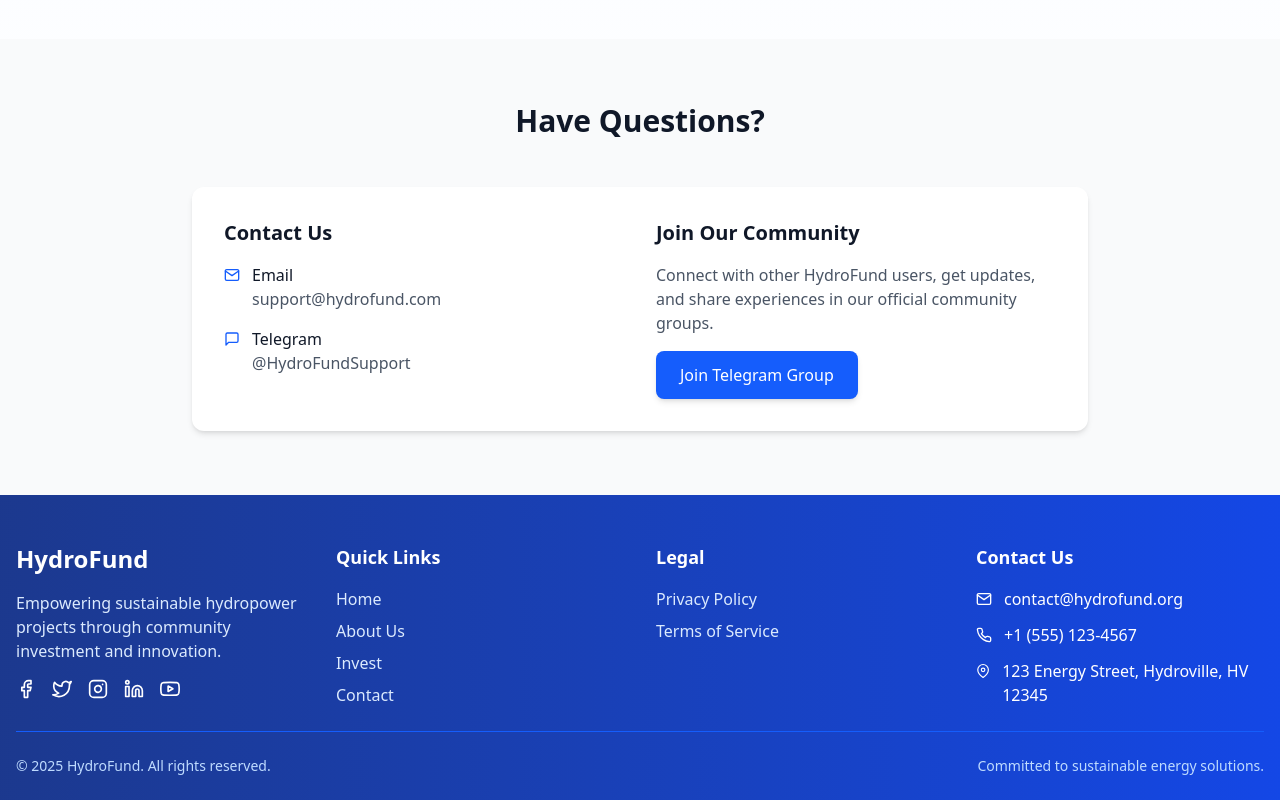
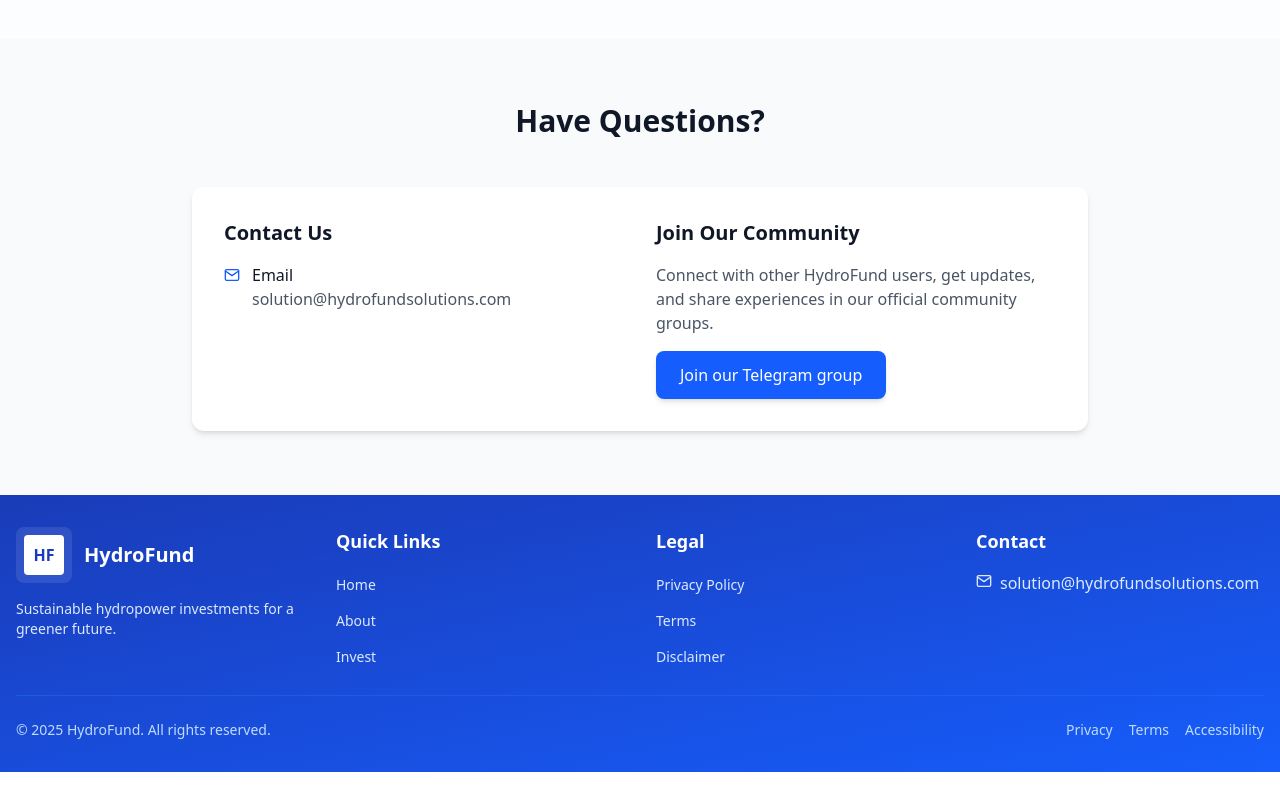
Before and after one commit to Pe-te-r/hydro-fund-frontend, a React (Vite) app: page / in a window 1280 px wide. Shown: the part 2383-3183 px from the top of the page. After the commit the page ends 3155 px from the top, so only its background shows below. Built offline with nearby package versions, Linux system fonts and the light colour scheme.

Commit message:
more changes;

```diff
--- a/src/components/ChartWrapper.tsx
+++ b/src/components/ChartWrapper.tsx
@@ -1,46 +1,46 @@
-// components/ChartWrapper.tsx
-import { forwardRef } from 'react';
-import {
-    Chart as ChartJS,
-    ChartData,
-    ChartOptions,
-    ChartComponent
-} from 'chart.js';
-import { Line, Bar, Pie, Doughnut } from 'react-chartjs-2';
+// // components/ChartWrapper.tsx
+// import { forwardRef } from 'react';
+// import {
+//     Chart as ChartJS,
+//     ChartData,
+//     ChartOptions,
+//     ChartComponent
+// } from 'chart.js';
+// import { Line, Bar, Pie, Doughnut } from 'react-chartjs-2';
 
-type ChartTypeKey = 'line' | 'bar' | 'pie' | 'doughnut';
+// type ChartTypeKey = 'line' | 'bar' | 'pie' | 'doughnut';
 
-interface ChartWrapperProps {
-    type: ChartTypeKey;
-    data: ChartData;
-    options?: ChartOptions;
-    className?: string;
-}
+// interface ChartWrapperProps {
+//     type: ChartTypeKey;
+//     data: ChartData;
+//     options?: ChartOptions;
+//     className?: string;
+// }
 
-const chartComponents: Record<ChartTypeKey, ChartComponent> = {
-    line: Line,
-    bar: Bar,
-    pie: Pie,
-    doughnut: Doughnut
-};
+// const chartComponents: Record<ChartTypeKey, ChartComponent> = {
+//     line: Line,
+//     bar: Bar,
+//     pie: Pie,
+//     doughnut: Doughnut
+// };
 
-const ChartWrapper = forwardRef<ChartJS, ChartWrapperProps>(
-    ({ type, data, options = {}, className }, ref) => {
-        const ChartComponent = chartComponents[type];
+// const ChartWrapper = forwardRef<ChartJS, ChartWrapperProps>(
+//     ({ type, data, options = {}, className }, ref) => {
+//         const ChartComponent = chartComponents[type];
 
-        return (
-            <div className={className}>
-                <ChartComponent
-                    ref={ref}
-                    type={type}
-                    data={data}
-                    options={options}
-                />
-            </div>
-        );
-    }
-);
+//         return (
+//             <div className={className}>
+//                 <ChartComponent
+//                     ref={ref}
+//                     type={type}
+//                     data={data}
+//                     options={options}
+//                 />
+//             </div>
+//         );
+//     }
+// );
 
-ChartWrapper.displayName = 'ChartWrapper';
+// ChartWrapper.displayName = 'ChartWrapper';
 
-export default ChartWrapper;
+// export default ChartWrapper;
--- a/src/components/Footer.tsx
+++ b/src/components/Footer.tsx
@@ -1,120 +1,112 @@
 import React from 'react';
-import { FiFacebook, FiTwitter, FiInstagram, FiLinkedin, FiYoutube, FiMail, FiPhone, FiMapPin } from 'react-icons/fi';
+import { FiMail, FiChevronDown } from 'react-icons/fi';
 import { Link } from 'react-router-dom';
 
-const Footer = () => {
+interface FooterLink {
+    name: string;
+    url: string;
+}
+
+interface ContactItem {
+    name: string;
+    icon: React.ReactNode;
+    url:string
+}
+
+const Footer: React.FC = () => {
     const currentYear = new Date().getFullYear();
+    const [expandedSection, setExpandedSection] = React.useState<string | null>(null);
 
-    const quickLinks = [
+    const toggleSection = (section: string) => {
+        setExpandedSection(expandedSection === section ? null : section);
+    };
+
+    const quickLinks: FooterLink[] = [
         { name: 'Home', url: '/' },
-        { name: 'About Us', url: '/about' },
+        { name: 'About', url: '/about' },
         { name: 'Invest', url: '/investments' },
-        { name: 'Contact', url: '/contact' },
     ];
 
-    const legalLinks = [
+    const legalLinks: FooterLink[] = [
         { name: 'Privacy Policy', url: '/privacy' },
-        { name: 'Terms of Service', url: '/terms' },
+        { name: 'Terms', url: '/terms' },
+        { name: 'Disclaimer', url: '/disclaimer' },
     ];
 
-    const socialLinks = [
-        { icon: <FiFacebook />, url: 'https://facebook.com/hydrofund' },
-        { icon: <FiTwitter />, url: 'https://twitter.com/hydrofund' },
-        { icon: <FiInstagram />, url: 'https://instagram.com/hydrofund' },
-        { icon: <FiLinkedin />, url: 'https://linkedin.com/company/hydrofund' },
-        { icon: <FiYoutube />, url: 'https://youtube.com/hydrofund' },
+    const contactItems: ContactItem[] = [
+        { name: 'solution@hydrofundsolutions.com', icon: <FiMail />, url:'' },
     ];
 
     return (
-        <footer className="bg-gradient-to-r from-blue-900 to-blue-700 text-white pt-12 pb-6">
-            <div className="container mx-auto px-4">
-                <div className="grid grid-cols-1 md:grid-cols-2 lg:grid-cols-4 gap-8">
-                    {/* Logo and Description */}
-                    <div className="lg:col-span-1">
-                        <h2 className="text-2xl font-bold mb-4">HydroFund</h2>
-                        <p className="text-blue-100 mb-4">
-                            Empowering sustainable hydropower projects through community investment and innovation.
+        <footer className="bg-gradient-to-br from-blue-800 to-blue-600 text-white">
+            <div className="container mx-auto px-4 py-8">
+                <div className="grid grid-cols-1 md:grid-cols-4 gap-8">
+                    {/* Brand Column */}
+                    <div className="md:col-span-1">
+                        <div className="flex items-center mb-4">
+                            <div className="bg-white/10 p-2 rounded-lg mr-3">
+                                <div className="w-10 h-10 bg-white rounded flex items-center justify-center text-blue-800 font-bold">HF</div>
+                            </div>
+                            <h2 className="text-xl font-bold">HydroFund</h2>
+                        </div>
+                        <p className="text-blue-100 text-sm mb-4">
+                            Sustainable hydropower investments for a greener future.
                         </p>
-                        <div className="flex space-x-4">
-                            {socialLinks.map((social, index) => (
-                                <Link
-                                    key={index}
-                                    to={social.url}
-                                    // target="_blank"
-                                    rel="noopener noreferrer"
-                                    className="text-white hover:text-blue-300 transition-colors duration-300 text-xl"
-                                >
-                                    {social.icon}
-                                </Link>
-                            ))}
-                        </div>
                     </div>
 
-                    {/* Quick Links */}
-                    <div>
-                        <h3 className="text-lg font-semibold mb-4">Quick Links</h3>
-                        <ul className="space-y-2">
-                            {quickLinks.map((link, index) => (
+                    {/* Collapsible Sections */}
+                    {[
+                        { title: 'Quick Links', items: quickLinks, id: 'quick' },
+                        { title: 'Legal', items: legalLinks, id: 'legal' },
+                        { title: 'Contact', items: contactItems, id: 'contact' }
+                    ].map((section) => (
+                        <div key={section.id} className="md:col-span-1">
+                            <button
+                                className="md:hidden w-full flex justify-between items-center py-2 text-left"
+                                onClick={() => toggleSection(section.id)}
+                                aria-expanded={expandedSection === section.id}
+                            >
+                                <h3 className="text-lg font-semibold">{section.title}</h3>
+                                <FiChevronDown className={`transition-transform ${expandedSection === section.id ? 'rotate-180' : ''}`} />
+                            </button>
+
+                            <h3 className="hidden md:block text-lg font-semibold mb-4">{section.title}</h3>
+
+                            <ul className={`${expandedSection === section.id ? 'block' : 'hidden'} md:block space-y-2`}>
+                                {section.items.map((item, index) => (
                                     <li key={index}>
+                                       {section.id === 'contact' ? (
+                                           <div className="flex items-start text-blue-100 hover:text-white transition-colors">
+                                               <span className="mr-2 mt-0.5">{(item as ContactItem).icon}</span>
+                                               <span>{item.name}</span>
+                                           </div>
+                                       ) : (
                                            <Link
-                                        to={link.url}
-                                        className="text-blue-100 hover:text-white transition-colors duration-300"
+                                                   to={item?.url || ''}
+                                               className="text-blue-100 hover:text-white transition-colors block py-1 text-sm"
                                            >
-                                        {link.name}
+                                               {item.name}
                                            </Link>
+                                       )}
                                    </li>
                                 ))}
                             </ul>
                         </div>
-
-                    {/* Legal Links */}
-                    <div>
-                        <h3 className="text-lg font-semibold mb-4">Legal</h3>
-                        <ul className="space-y-2">
-                            {legalLinks.map((link, index) => (
-                                <li key={index}>
-                                    <Link
-                                        to={link.url}
-                                        className="text-blue-100 hover:text-white transition-colors duration-300"
-                                    >
-                                        {link.name}
-                                    </Link>
-                                </li>
                     ))}
-                        </ul>
                 </div>
 
-                    {/* Contact Info */}
-                    <div>
-                        <h3 className="text-lg font-semibold mb-4">Contact Us</h3>
-                        <ul className="space-y-3">
-                            <li className="flex items-start">
-                                <FiMail className="mt-1 mr-3" />
-                                <span>contact@hydrofund.org</span>
-                            </li>
-                            <li className="flex items-start">
-                                <FiPhone className="mt-1 mr-3" />
-                                <span>+1 (555) 123-4567</span>
-                            </li>
-                            <li className="flex items-start">
-                                <FiMapPin className="mt-1 mr-3" />
-                                <span>123 Energy Street, Hydroville, HV 12345</span>
-                            </li>
-                        </ul>
-                    </div>
-                </div>
+                <div className="border-t border-blue-500/30 my-6"></div>
 
-                {/* Divider */}
-                <div className="border-t border-blue-600 my-6"></div>
-
-                {/* Copyright */}
                 <div className="flex flex-col md:flex-row justify-between items-center">
-                    <p className="text-blue-200 text-sm">
+                    <p className="text-blue-200 text-xs md:text-sm order-2 md:order-1 mt-4 md:mt-0">
                         &copy; {currentYear} HydroFund. All rights reserved.
                     </p>
-                    <p className="text-blue-200 text-sm mt-2 md:mt-0">
-                        Committed to sustainable energy solutions.
-                    </p>
+
+                    <div className="order-1 md:order-2 flex flex-wrap justify-center gap-x-4 gap-y-2 text-xs md:text-sm">
+                        <Link to="/privacy" className="text-blue-200 hover:text-white">Privacy</Link>
+                        <Link to="/terms" className="text-blue-200 hover:text-white">Terms</Link>
+                        <Link to="/accessibility" className="text-blue-200 hover:text-white">Accessibility</Link>
+                    </div>
                 </div>
             </div>
         </footer>
--- a/src/pages/Home.tsx
+++ b/src/pages/Home.tsx
@@ -232,16 +232,16 @@ export default function HomePage() {
                                             <FiMail className="text-blue-600 mt-1 mr-3" />
                                             <div>
                                                 <p className="font-medium text-gray-900">Email</p>
-                                                <p className="text-gray-600">support@hydrofund.com</p>
+                                                <p className="text-gray-600">solution@hydrofundsolutions.com</p>
                                             </div>
                                         </div>
-                                        <div className="flex items-start">
+                                        {/* <div className="flex items-start">
                                             <FiMessageSquare className="text-blue-600 mt-1 mr-3" />
                                             <div>
                                                 <p className="font-medium text-gray-900">Telegram</p>
                                                 <p className="text-gray-600">@HydroFundSupport</p>
                                             </div>
-                                        </div>
+                                        </div> */}
                                     </div>
                                 </div>
                                 <div>
@@ -250,7 +250,9 @@ export default function HomePage() {
                                         Connect with other HydroFund users, get updates, and share experiences in our official community groups.
                                     </p>
                                     <button className="px-6 py-3 cursor-pointer bg-blue-600 hover:bg-blue-700 text-white rounded-lg shadow-md">
-                                        Join Telegram Group
+                                        <a href="https://t.me/+wf2hWsIEhm4yNzg0" target="_blank" rel="noopener noreferrer">
+                                            Join our Telegram group
+                                        </a>
                                     </button>
                                 </div>
                             </div>
--- a/src/pages/InvestmentPage.tsx
+++ b/src/pages/InvestmentPage.tsx
@@ -1,8 +1,9 @@
 import { useState, useMemo } from 'react';
 import { FiClock, FiCheckCircle, FiDollarSign, FiCalendar, FiPlusCircle } from 'react-icons/fi';
 import { format } from 'date-fns';
-import { Order, useGetUserOrdersQuery } from '../slice/invest';
+import { Order, useGetClaimMutation, useGetUserOrdersQuery } from '../slice/invest';
 import { useAuth } from '../context/AuthContext';
+import { toast } from 'react-toastify';
 
 // Helper function to format money values
 const formatMoney = (value: number | string) => {
@@ -19,7 +20,7 @@ const InvestmentPage = () => {
     const { user } = useAuth();
     const userId = user?.id || '';
     const [activeTab, setActiveTab] = useState<'active' | 'completed'>('active');
-    const { data: ordersResponse, isLoading, isError } = useGetUserOrdersQuery(userId,{refetchOnFocus:true,refetchOnMountOrArgChange:true,refetchOnReconnect:true});
+    const { data: ordersResponse, isLoading, isError,refetch } = useGetUserOrdersQuery(userId,{refetchOnFocus:true,refetchOnMountOrArgChange:true,refetchOnReconnect:true});
     console.log(ordersResponse)
 
     const orders = useMemo(() => {
@@ -39,20 +40,37 @@ const InvestmentPage = () => {
             const daysPassed = Math.floor(
                 (new Date().getTime() - new Date(item.createdAt || '').getTime()) / (1000 * 60 * 60 * 24)
             );
-            const currentEarnings = Math.min(daysPassed * Number(item.dailyIncome), Number(item.totalIncome));
+            const currentEarnings = Math.min(
+                daysPassed * Number(item.dailyIncome) * item.quantity,
+                Number(item.totalIncome) * item.quantity
+            );
             return acc + currentEarnings;
         }, 0);
     };
 
     const calculateOrderPotential = (order: Order) => {
-        return order.items.reduce((acc, item) => acc + Number(item.totalIncome), 0);
+        return order.items.reduce((acc, item) => acc + (Number(item.totalIncome) * item.quantity), 0);
     };
+    const [claimOrder, ] = useGetClaimMutation();
 
-    const handleClaimOrder = (orderId: string) => {
-        console.log('Claimed', orderId);
-        // In a real app, you would dispatch an action here to update the order status
+
+    const handleClaimOrder = async (orderId: string) => {
+        try {
+            const response = await claimOrder(orderId).unwrap();
+            console.log(response)
+
+            if (response.status === 'success') {
+                toast.success('Order claimed successfully!');
+                await refetch()
+                // Consider adding refetch logic here if needed
+            } else {
+                toast.error(response.message || 'Failed to claim order');
+            }
+        } catch (error) {
+            toast.error('An error occurred while claiming the order');
+            console.error('Claim order error:', error);
+        }
     };
-
     if (isLoading) return <div className="flex justify-center py-8">Loading orders...</div>;
     if (isError) return <div className="flex justify-center py-8 text-red-500">Error loading orders</div>;
 
@@ -152,8 +170,9 @@ const InvestmentPage = () => {
                                             );
                                             const itemCurrentEarnings = Math.min(
                                                 daysPassed * Number(item.dailyIncome),
-                                                Number(item.totalIncome)
+                                                Number(item.totalIncome) * item.quantity
                                             );
+                                            console.log(itemCurrentEarnings)
                                             const endDate = new Date(item.createdAt || '');
                                             endDate.setDate(endDate.getDate() + item.cycle);
                                             const isItemCompleted = daysPassed >= item.cycle;
--- a/src/pages/admin/AdminDash.tsx
+++ b/src/pages/admin/AdminDash.tsx
@@ -259,7 +259,7 @@ const AdminDashboard = () => {
                                                 <div className="text-xs text-gray-500 mt-1">
                                                     <div className="flex justify-between">
                                                         <span>User ID: {withdrawal.userId.substring(0, 8)}...</span>
-                                                        <span>{new Date(withdrawal?.createAt || '').toLocaleDateString()}</span>
+                                                        <span>{new Date(withdrawal.createdAt || '').toLocaleDateString()}</span>
                                                     </div>
                                                     <div className="mt-1">
                                                         <span className="block">Email: {withdrawal.user?.email || 'N/A'}</span>
--- a/src/pages/users/TransactionHistoryPage.tsx
+++ b/src/pages/users/TransactionHistoryPage.tsx
@@ -132,7 +132,7 @@ export default function TransactionHistoryPage() {
     const formatCurrency = (value: string) => {
         return parseFloat(value).toLocaleString('en-US', {
             style: 'currency',
-            currency: 'USD',
+            currency: 'KES',
             minimumFractionDigits: 2,
             maximumFractionDigits: 2,
         });
--- a/src/slice/dashboard.ts
+++ b/src/slice/dashboard.ts
@@ -60,7 +60,8 @@ interface AdminDashboardResponse {
                 phone: string;
                 admin_info: string;
                 status: string;
-                createAt: string;
+                // createAt: string;
+                createdAt: string;
                 processedAt?: string;
                 user: {
                     phone: string;
--- a/src/slice/invest.ts
+++ b/src/slice/invest.ts
@@ -76,7 +76,13 @@ export const investmentApi = createApi({
                 url: `/order/${orderId}`,
                 method: 'GET',
             }),
-            providesTags: (result, error, id) => [{ type: 'Orders', id }],
+            // providesTags: (id) => [{ type: 'Orders', id }],
+        }),
+        getClaim: builder.mutation<ApiResponse<boolean>,string>({
+                    query: (id) => ({
+                        url: `/${id}/claim`,
+                        method: 'PATCH',
+                    }),
         }),
     }),
 });
@@ -85,4 +91,5 @@ export const {
     useCreateOrderMutation,
     useGetUserOrdersQuery,
     useGetOrderByIdQuery,
+    useGetClaimMutation
 } = investmentApi;
--- a/src/slice/url.ts
+++ b/src/slice/url.ts
@@ -1,2 +1,3 @@
 // export const ApiUrl = 'http://localhost:3000'
 export const ApiUrl = 'http://192.168.0.103:3000'
+// export const ApiUrl = ' http://192.168.88.15:3000'
```
Lines whose indentation alone changed are shown as unchanged.
